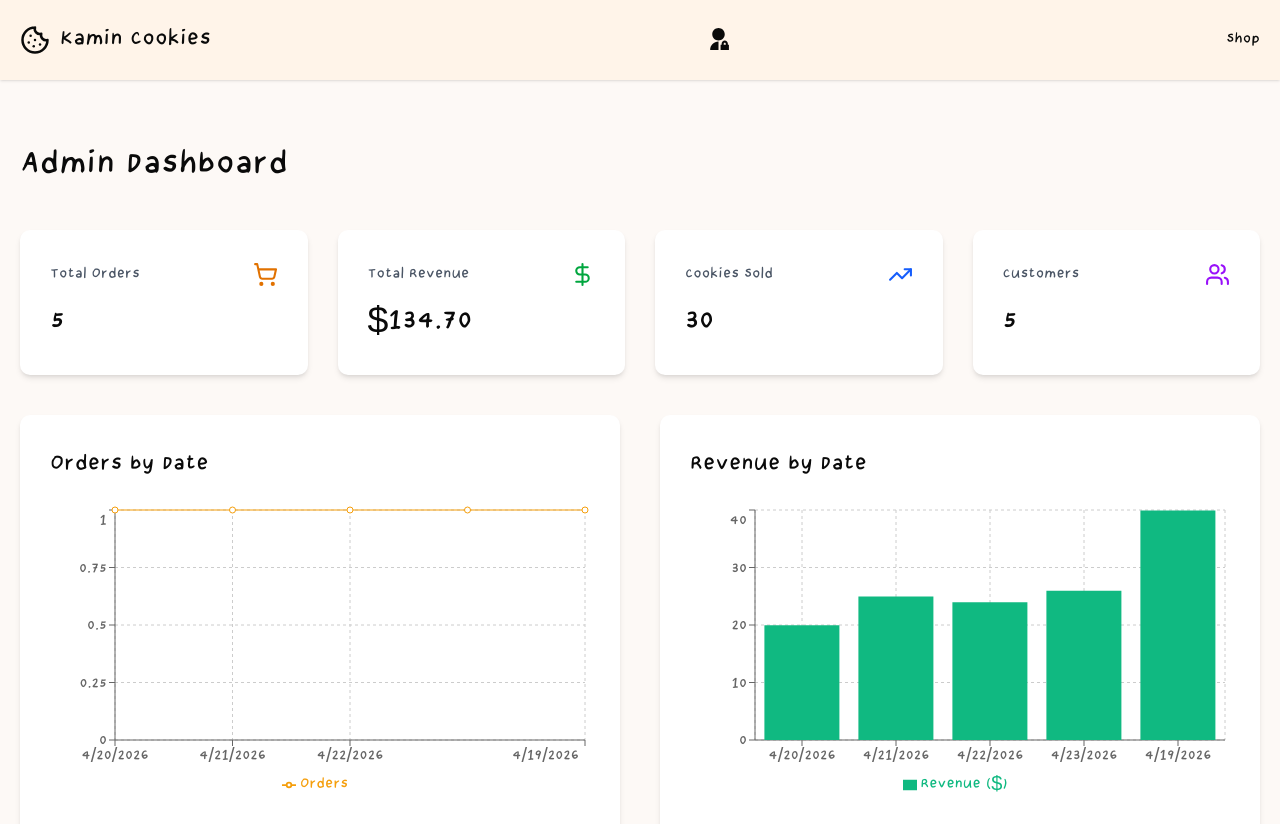
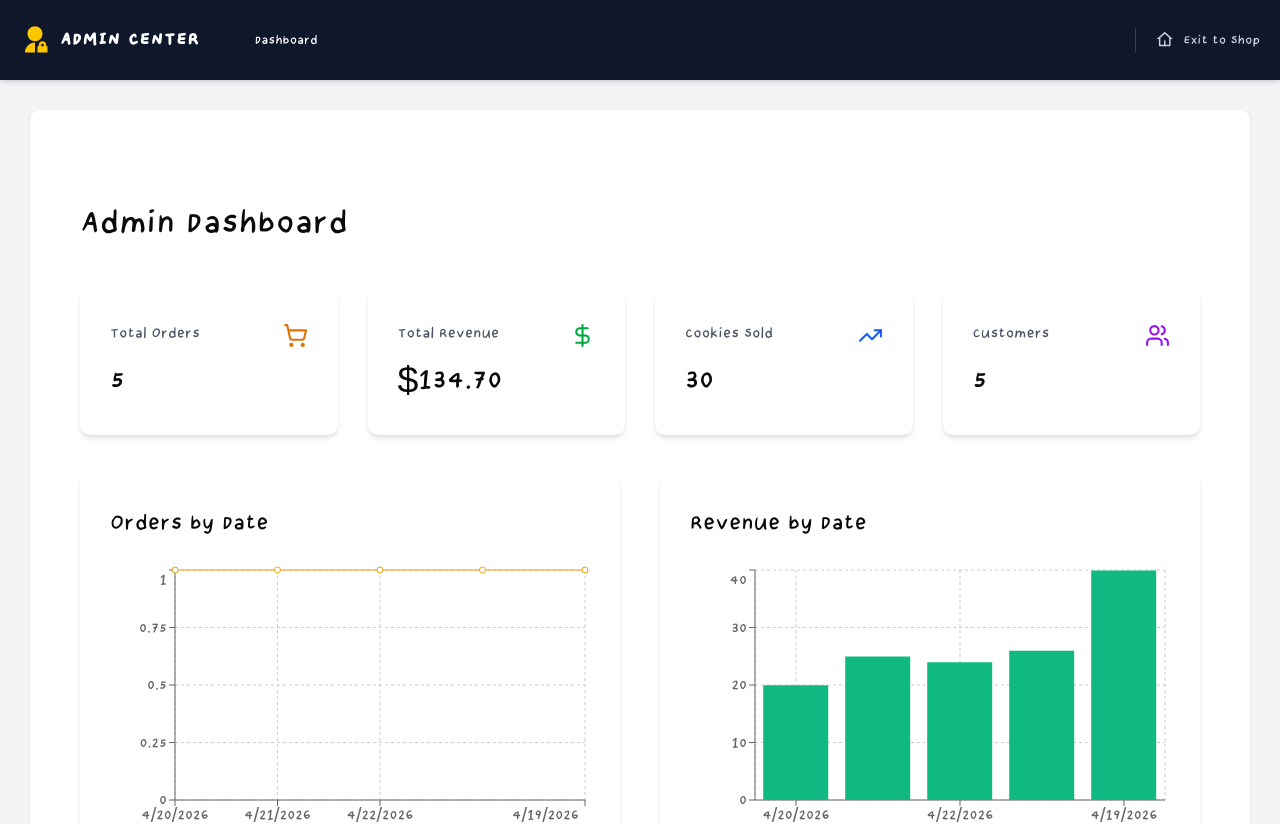
Before and after one commit to PyPhu/E-commerce-cookies, a React (Vite) app: page /admin in a window 1280 px wide. Shown: the top 824 px of the page. Built offline with nearby package versions, Linux system fonts and the light colour scheme; no server answers.

Commit message:
separate navbar

```diff
--- /dev/null
+++ b/src/app/components/AdminLayout.tsx
@@ -0,0 +1,40 @@
+import { Outlet, Link } from "react-router";
+import { RiAdminFill, RiHome4Line } from "react-icons/ri";
+
+export function AdminLayout() {
+  return (
+    <div className="min-h-screen bg-gray-100">
+      {/* Admin Top Navbar */}
+      <header className="bg-slate-900 text-white shadow-md">
+        <div className="max-w-7xl mx-auto px-4 h-16 flex justify-between items-center">
+
+          <div className="flex items-center gap-8">
+            {/* Admin Logo */}
+            <Link to="/admin" className="flex items-center gap-2 hover:text-yellow-400 transition-colors">
+              <RiAdminFill className="w-6 h-6 text-yellow-400" />
+              <span className="font-bold text-xl uppercase tracking-wider">Admin Center</span>
+            </Link>
+
+            {/* Admin Links */}
+            <nav className="flex gap-4">
+              <Link to="/admin" className="hover:bg-slate-800 px-3 py-2 rounded text-sm">Dashboard</Link>
+            </nav>
+          </div>
+
+          {/* Exit Link */}
+          <Link to="/" className="flex items-center gap-2 text-slate-300 hover:text-white text-sm border-l border-slate-700 pl-4">
+            <RiHome4Line />
+            <span>Exit to Shop</span>
+          </Link>
+        </div>
+      </header>
+
+      {/* Content Area */}
+      <main className="max-w-7xl mx-auto p-6">
+        <div className="bg-white rounded-lg shadow-sm p-6 min-h-[80vh]">
+          <Outlet />
+        </div>
+      </main>
+    </div>
+  );
+}
--- /dev/null
+++ b/src/app/components/AdminOnly.tsx
@@ -0,0 +1,16 @@
+import { Navigate } from "react-router";
+
+interface AdminOnlyProps {
+  children: React.ReactNode;
+}
+
+export function AdminOnly({ children }: AdminOnlyProps) {
+
+  const isAdmin = true;
+
+  if (!isAdmin) {
+    return <Navigate to="/" replace />;
+  }
+
+  return <>{children}</>;
+}
--- a/src/app/components/Layout.tsx
+++ b/src/app/components/Layout.tsx
@@ -1,74 +1,32 @@
-import { Outlet, Link, useLocation, Navigate } from "react-router";
+import { Outlet, Link } from "react-router";
 import { ShoppingCart, Cookie, User } from "lucide-react";
-import { RiAdminFill } from "react-icons/ri";
 
-// admin guard
-function AdminOnly({ children }: { children: React.ReactNode }) {
-  const isAdmin = true; // replace with actual admin check logic
+export function UserLayout() {
+  return (
+    <div className="min-h-screen bg-gray-50">
+      <header className="flex justify-between items-center p-4 bg-white shadow">
+        {/* Logo */}
+        <Link to="/" className="flex items-center gap-2">
+          <Cookie className="w-6 h-6" />
+          <span className="text-2xl font-bold">Kamin Cookies</span>
+        </Link>
 
-  if (!isAdmin) {
-    return <Navigate to="/" replace />;
-  }
-  return children;
-}
-
-// menu
-function UserMenu() {
-  return (
-    <nav className="flex gap-4">
-      <Link to="cart">
+        {/* User Navigation */}
+        <nav className="flex gap-6 items-center">
+          <Link to="/cart" className="flex items-right gap-1">
             <ShoppingCart className="w-5 h-5" />
-        <span className="sr-only">Cart</span>
+            <span className="hidden sm:inline">Cart</span>
           </Link>
-      <Link to="profile">
+          <Link to="/profile" className="flex items-right gap-1">
             <User className="w-5 h-5" />
-        <span className="sr-only">Profile</span>
+            <span className="hidden sm:inline">Profile</span>
           </Link>
         </nav>
-  );
-}
+      </header>
 
-function AdminMenu() {
-  return (
-    <nav className="flex gap-4">
-      <Link to="/admin">
-        <RiAdminFill className="w-5 h-5" />
-        <span className="sr-only">Admin</span>
-      </Link>
-    </nav>
-  );
-}
-
-//header
-function Header({ isAdminPath }: { isAdminPath: boolean }) {
-  return (
-    <header className="flex justify-between items-center p-4 bg-[#fff4e9] shadow">
-      <Link to="/" className="flex items-center gap-2">
-        <Cookie className="w-6 h-6" />
-        <span className="text-2xl">Kamin Cookies</span>
-      </Link>
-
-      {isAdminPath ? <AdminMenu /> : <UserMenu />}
-
-      <Link to={isAdminPath ? "/" : "/admin"}>
-        {isAdminPath ? "Shop" : "Admin"}
-      </Link>
-    </header>
-  );
-}
-
-//layout
-export function Layout() {
-  const location = useLocation();
-  const isAdminPath = location.pathname.startsWith("/admin");
-
-  return (
-    <div className="min-h-screen bg-[#fdf9f6]">
-      <Header isAdminPath={isAdminPath} />
+      <main>
         <Outlet />
+      </main>
     </div>
   );
 }
-
-/* export guard ไปใช้ใน router */
-export { AdminOnly };
--- a/src/app/routes.tsx
+++ b/src/app/routes.tsx
@@ -5,14 +5,16 @@ import { CartPage } from "./pages/user/CartPage";
 import { CheckoutPage } from "./pages/user/CheckoutPage";
 import { AdminPage } from "./pages/admin/AdminPage";
 import { UserProfilePage } from "./pages/user/UserProfilePage";
-import { Layout, AdminOnly } from "./components/Layout";
+import { UserLayout } from "./components/Layout";
+import { AdminLayout } from "./components/AdminLayout";
+import { AdminOnly } from "./components/AdminOnly";
 import { SuccessPage } from "./pages/user/SuccessPage";
 import { MessageBoardPage } from "./pages/user/MessageBoardPage";
 
 export const router = createBrowserRouter([
   {
     path: '/',
-    element: <Layout />,
+    element: <UserLayout />,
     children: [
       // User
       { index: true, element: <HomePage /> },
@@ -23,15 +25,18 @@ export const router = createBrowserRouter([
       { path: 'success', element: <SuccessPage /> },
       { path: "/message-board", element: <MessageBoardPage /> },
 
-      // Admin
-      {
-        path: 'admin',
-       element: (
-          <AdminOnly>
-            <AdminPage />
-          </AdminOnly>
-       ),
-      },
     ],
   },
+  //admin
+  {
+    path: '/admin',
+    element: (
+      <AdminOnly>
+        <AdminLayout />
+      </AdminOnly>
+    ),
+    children: [
+      { index: true, element: <AdminPage /> },
+    ]
+  }
 ]);
```
Lines whose indentation alone changed are shown as unchanged.
